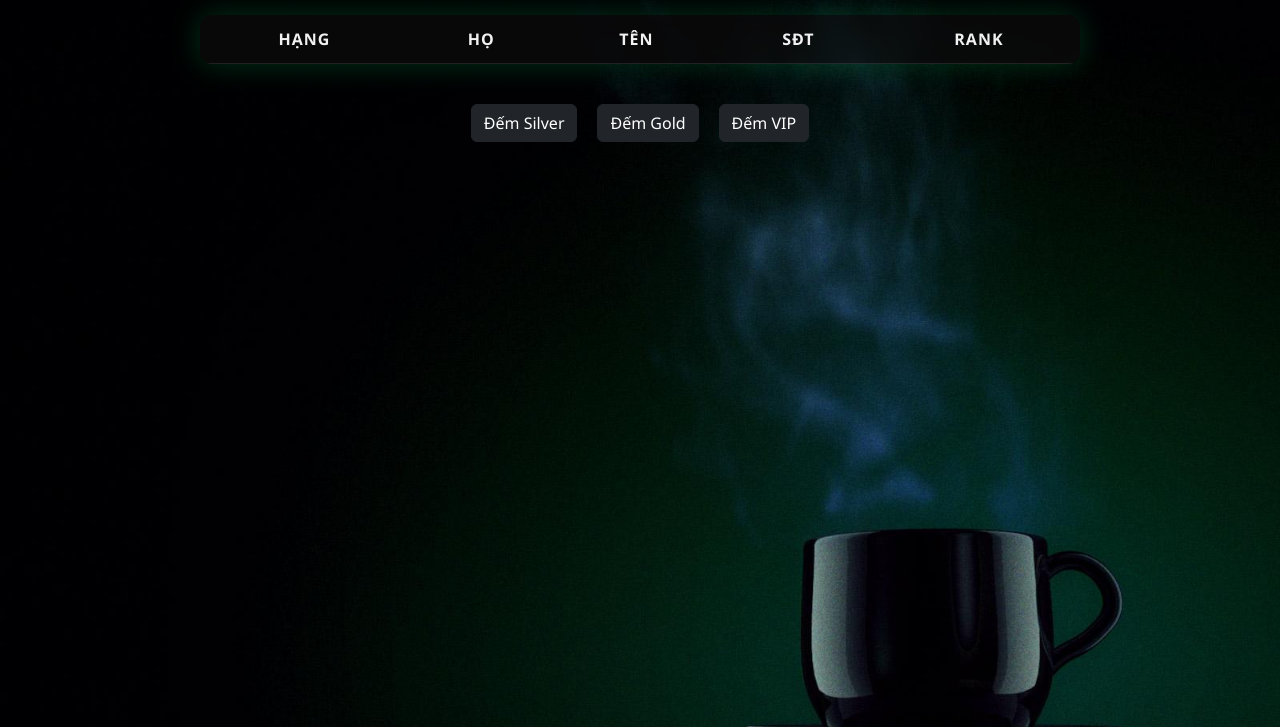
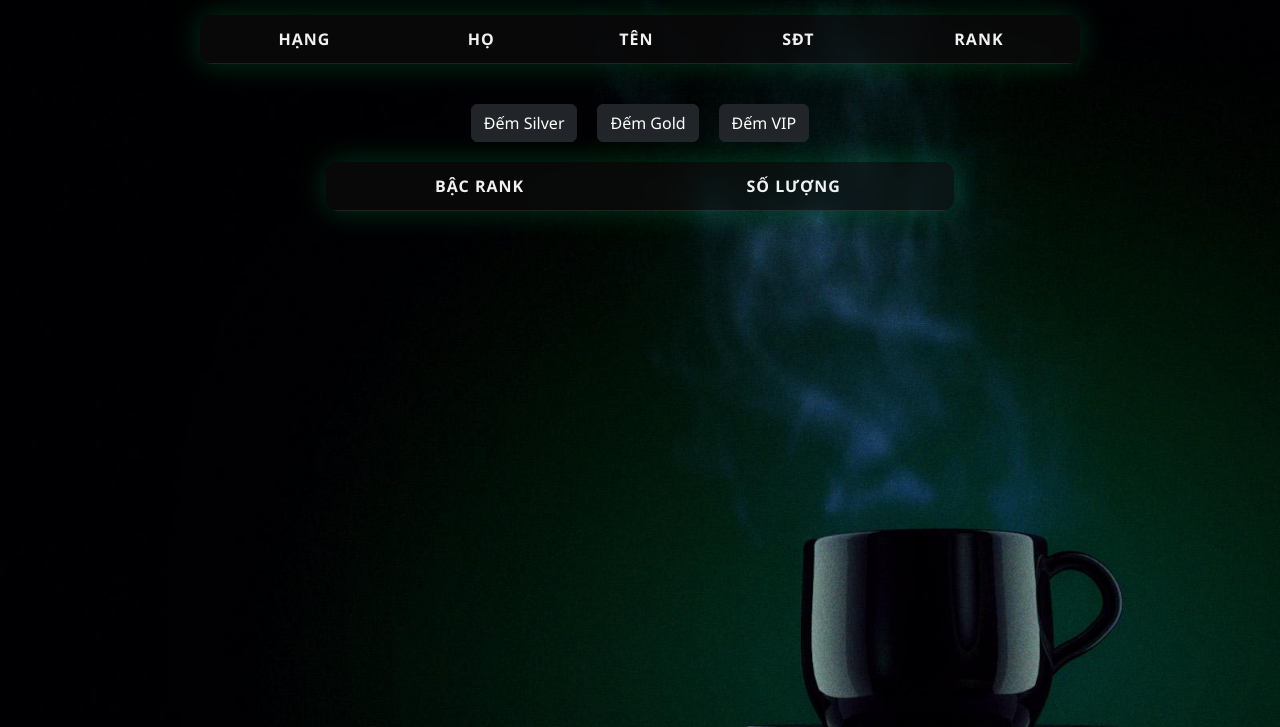
Before and after one commit to luan2410/TheCofeeHouse, a plain HTML site: page fe/src/bangxephang.html in a window 1280 px wide. Shown: the part 73-800 px from the top of the page. Drawn offline with Linux system fonts and the light colour scheme; no server answers.

Commit message:
chinh sua them dem so rank cua tung bac rank

```diff
--- a/fe/src/bangxephang.html
+++ b/fe/src/bangxephang.html
@@ -29,7 +29,8 @@
             color: #f1f1f1;
         }
 
-        table {
+        table,
+        #rankCountTable {
             width: 70%;
             margin: 40px auto;
             border-collapse: collapse;
@@ -66,6 +67,7 @@
             transition: transform 0.2s ease;
         }
 
+
         h2 {
             text-align: center;
             margin-top: 40px;
@@ -78,6 +80,43 @@
             justify-content: center;
             gap: 20px;
             margin-top: 20px;
+        }
+
+        #rankCountTable {
+            width: 50%;
+            margin: 20px auto;
+            border-collapse: collapse;
+            border-radius: 12px;
+            overflow: hidden;
+            backdrop-filter: blur(10px);
+            background-color: rgba(255, 255, 255, 0.05);
+            box-shadow: 0 0 30px rgba(0, 255, 128, 0.2);
+        }
+
+        #rankCountTable th,
+        #rankCountTable td {
+            padding: 12px 16px;
+            text-align: center;
+            color: #f1f1f1;
+            border-bottom: 1px solid rgba(255, 255, 255, 0.1);
+        }
+
+        #rankCountTable th {
+            background-color: rgba(0, 0, 0, 0.4);
+            font-size: 16px;
+            text-transform: uppercase;
+            letter-spacing: 1px;
+        }
+
+        #rankCountTable tr:hover {
+            background-color: rgba(0, 255, 128, 0.1);
+            transform: scale(1.01);
+            transition: all 0.3s ease;
+            cursor: pointer;
+        }
+
+        #rankCountTable tr {
+            transition: transform 0.2s ease;
         }
     </style>
 </head>
@@ -105,6 +144,18 @@
             <button class="btn btn-dark" style="text-align: center;" onclick="countRank('gold')">Đếm Gold</button>
             <button class="btn btn-dark" style="text-align: center;" onclick="countRank('vip')">Đếm VIP</button>
         </div>
+        <table id="rankCountTable">
+            <thead>
+                <tr>
+                    <th>Bậc rank</th>
+                    <th>Số lượng</th>
+                </tr>
+            </thead>
+            <tbody id="rankCountBody">
+                <!-- Sẽ được thêm bằng JS -->
+            </tbody>
+        </table>
+
 
     </div>
 
@@ -135,17 +186,29 @@
             }
         }
 
-        // Gọi API đếm theo rank
         async function countRank(rank) {
             try {
                 const response = await fetch(`http://localhost:3000/api/user/count/${rank}`);
                 const result = await response.json();
-                alert(`Số người có rank "${result.rank}": ${result.count}`);
+
+                const tableBody = document.getElementById('rankCountBody');
+                tableBody.innerHTML = '';
+
+                const row = document.createElement('tr');
+                row.innerHTML = `
+            <td>${result.rank}</td>
+            <td>${result.count}</td>
+        `;
+                tableBody.appendChild(row);
             } catch (err) {
                 console.error('Lỗi khi đếm rank:', err);
                 alert('Không thể đếm số người. Kiểm tra console!');
             }
         }
+
+
+
+
 
         // gọi hàm khi trang load
         window.onload = fetchRanking;
```
